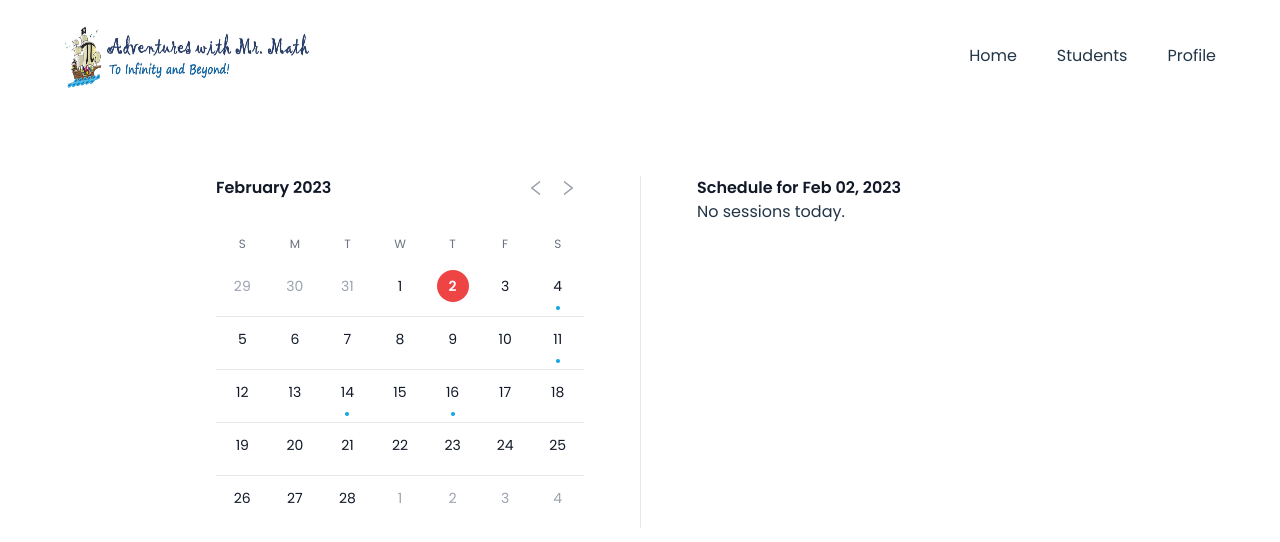
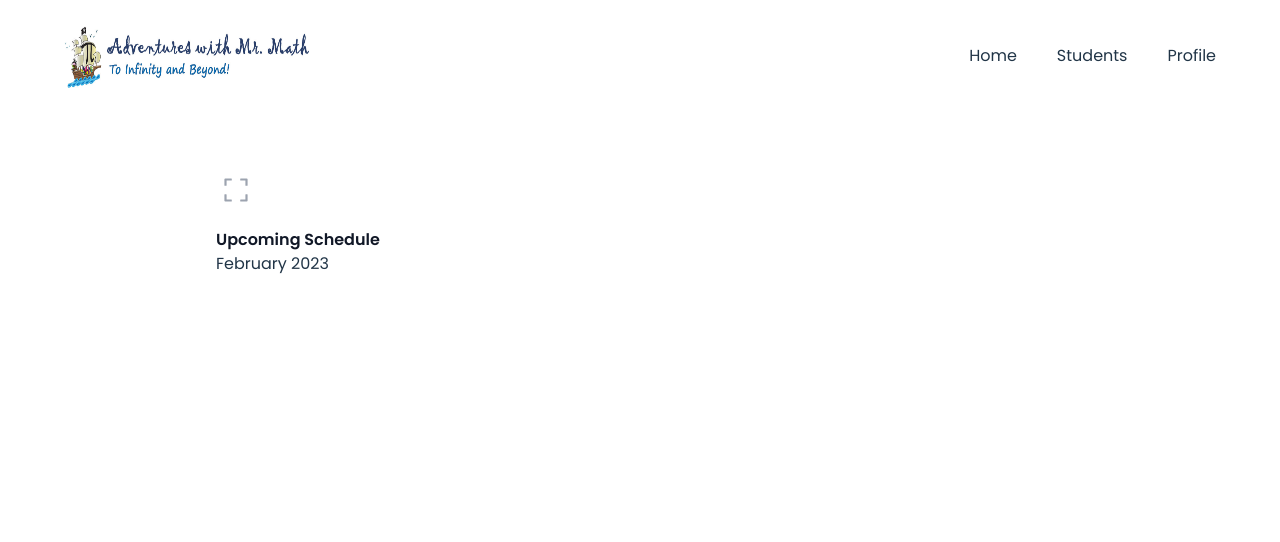
Before and after one commit to dane-dalton/schedule-demo, a React (Vite) app: page / in a window 1280 px wide. Shown: the top 542 px of the page. Built offline with nearby package versions, Linux system fonts and the light colour scheme.

Commit message:
toggle button for upcoming and full schedule.

```diff
--- a/src/components/Calendar.jsx
+++ b/src/components/Calendar.jsx
@@ -60,8 +60,6 @@ function Calendar() {
   }
 
   return (
-    <div className='pt-16'>
-      <div className='max-w-md px-4 mx-auto sm:px-7 md:max-w-4xl md:px-6'>
     <div className='md:grid md:grid-cols-2 md:divide-x md:divide-gray-200'>
       <div className='md:pr-14'>
         <div className='flex items-center'>
@@ -166,9 +164,6 @@ function Calendar() {
         </ol>
       </section>
     </div>
-      </div>
-
-    </div>
   )
 }
 
--- a/src/components/Navbar.jsx
+++ b/src/components/Navbar.jsx
@@ -50,7 +50,7 @@ function Navbar() {
                   i === navLinks.length - 1 ? 'mb-0' : 'mb-4'
                 )}
               >
-                <a href={`${nav.id}`}>{nav.title}</a>
+                <a href={nav.id}>{nav.title}</a>
               </li>
             ))}
           </ul>
--- a/src/components/Schedule.jsx
+++ b/src/components/Schedule.jsx
@@ -1,9 +1,35 @@
 import React from 'react'
 import Calendar from './Calendar'
+import Upcoming from './Upcoming'
+import { useState } from 'react'
+
+import { AiOutlineShrink, AiOutlineExpand } from 'react-icons/ai'
 
 function Schedule() {
+  const [toggleSchedule, setToggleSchedule] = useState(false)
+
   return (
-    <div><Calendar /></div>
+    <div className='pt-16'>
+      <div className='max-w-md px-4 mx-auto sm:px-7 md:max-w-4xl md:px-6'>
+        <div>
+          <button
+            type='button'
+            className='-my-1.5 flex flex-1 justify-end items-center p-1.5 text-gray-400 hover:text-gray-500'
+          >
+            <span className='sr-only'>Toggle schedule</span>
+            <div onClick={() => setToggleSchedule(prev => !prev)} className='self-end'>
+              {toggleSchedule ? (<AiOutlineShrink className='w-7 h-7' aria-hidden='true' />) : (<AiOutlineExpand className='w-7 h-7' aria-hidden='true' />)}
+            </div>
+          </button>
+          <div className='mt-6'>
+            {toggleSchedule ? (<Calendar />) : (<Upcoming />)}
+
+          </div>
+        </div>
+      </div>
+
+    </div>
+
   )
 }
 
--- /dev/null
+++ b/src/components/Upcoming.jsx
@@ -0,0 +1,33 @@
+import React from 'react'
+
+import { parents } from '../constants/index'
+
+import {
+  startOfToday,
+  parse,
+  format,
+} from 'date-fns'
+
+const [{ students : [...students] }] = parents
+
+function Upcoming() {
+  let today = startOfToday()
+  let todayParsed = parse(format(today, 'MMM-yyyy'), 'MMM-yyyy', new Date())
+
+  return (
+    <div>
+      <div>
+        <div>
+          <h2 className='flex-auto font-semibold text-gray-900'>
+            Upcoming Schedule
+          </h2>
+          <div>
+            {format(todayParsed, 'MMMM yyyy')}
+          </div>
+        </div>
+      </div>
+    </div>
+  )
+}
+
+export default Upcoming
```
Lines whose indentation alone changed are shown as unchanged.
